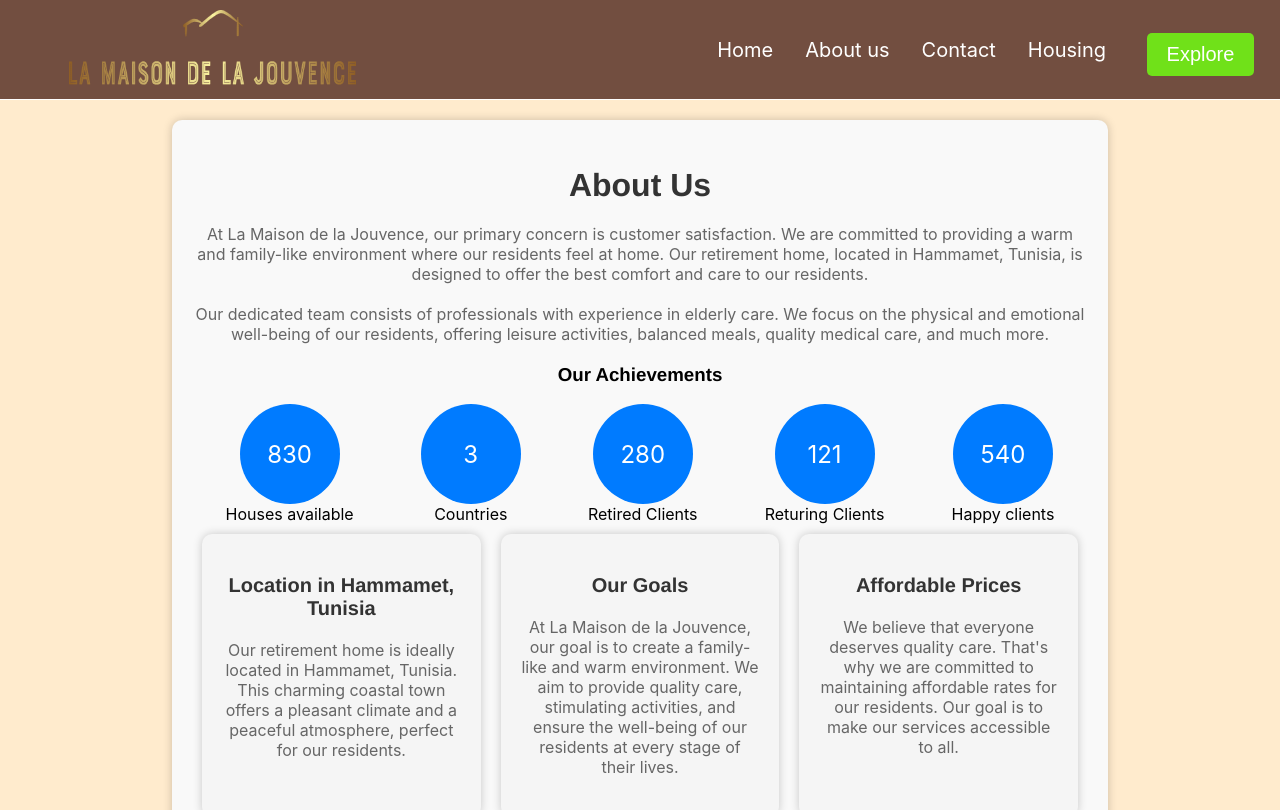
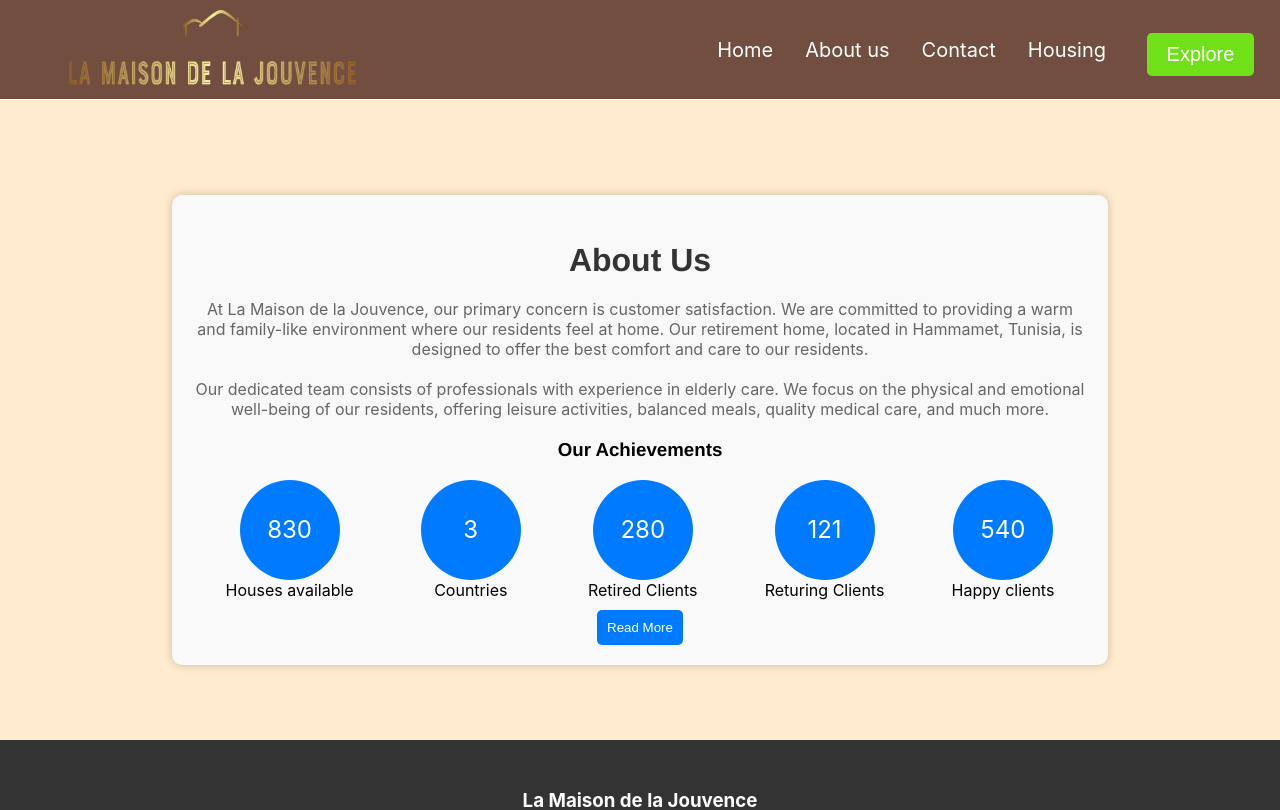
Before and after one commit to dhaker95/Portfolio-Project, a React (Create React App) app: page /about in a window 1280 px wide. Shown: the top 810 px of the page. Built offline with nearby package versions, Linux system fonts and the light colour scheme; a web font is replaced by a local one.

Commit message:
Read More Function

```diff
--- a/src/screens/About/About.jsx
+++ b/src/screens/About/About.jsx
@@ -7,6 +7,11 @@ import Footer from '../../components/Footer/Footer';
 
 const About = () => {
     const [isCounting, setIsCounting] = useState(false);
+    const [isSectionsVisible, setIsSectionsVisible] = useState(false);
+
+    const toggleSections = () => {
+        setIsSectionsVisible(!isSectionsVisible);
+    };
     return (
         <>
             <Header />
@@ -54,8 +59,10 @@ const About = () => {
                             </div>
                         </div>
                     </section>
-
-
+                    <button onClick={toggleSections}>
+                        {isSectionsVisible ? 'Read Less' : 'Read More'}
+                    </button>
+                    {isSectionsVisible && (
                     <div className="sections">
                         <section>
                             <h3>Location in Hammamet, Tunisia</h3>
@@ -77,7 +84,7 @@ const About = () => {
                         </section>
 
 
-                    </div>
+                    </div>)}
                 </div>
             </div>
             <Footer />
```
